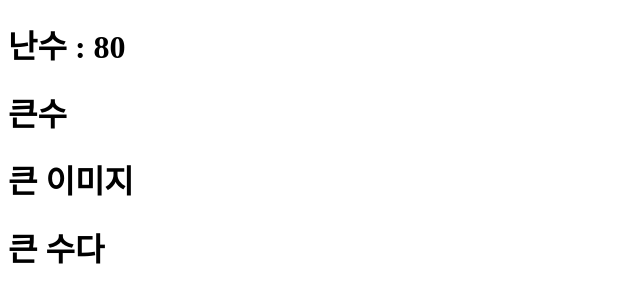
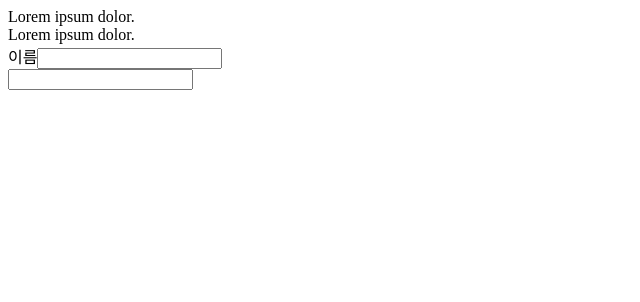
Before and after one commit to som42/reacht20231031, a React (Create React App) app: page / in a window 1280 px wide. Shown: the top 302 px of the page, without its empty margins (0-640 px from the left). Built offline with nearby package versions, Linux system fonts and the light colour scheme.

Commit message:
jsx의  js키워드 사용 풀가

```diff
--- a/src/App.js
+++ b/src/App.js
@@ -1,25 +1,23 @@
 function App() {
-  const number = Math.ceil(Math.random() * 100);
-  const isLarge = number > 50;
-  const isSmall = number <= 50;
+  // jsx가 js 코드로 변환 됨
+  // 따라서 js 키워드를 사용할 수 없음.
 
   return (
     <>
-      <h1>난수 : {number}</h1>
-      {/*넘버거 50 크면 큰수, 작으면 작은수/*/}
-      <h1>{number > 50 ? "큰수" : "작은 수"}</h1>
-      <div>{number > 50 ? <BigImage /> : <SmallImage />}</div>
-      <div>{isLarge && <h1>큰 수다 </h1>}</div>
-      <div>{isLarge || <h1>작은 수다!!</h1>}</div>
+      {/* class 속성은 className로 작성*/}
+      <div className={"header"}>Lorem ipsum dolor.</div>
+      <div className="error">Lorem ipsum dolor.</div>
+      {/* for 속성은 htmlFor로 작성*/}
+      <div>
+        <label htmlFor="nameInput">이름</label>
+        <input type="text" id="nameInput" />
+      </div>
+      <div>
+        <label htmlFor="ageInput"></label>
+        <input type="text" id="ageInput" />
+      </div>
     </>
   );
 }
 
-function BigImage() {
-  return <h1>큰 이미지</h1>;
-}
-function SmallImage() {
-  return <h3>작은 이미지</h3>;
-}
-
 export default App;
```
